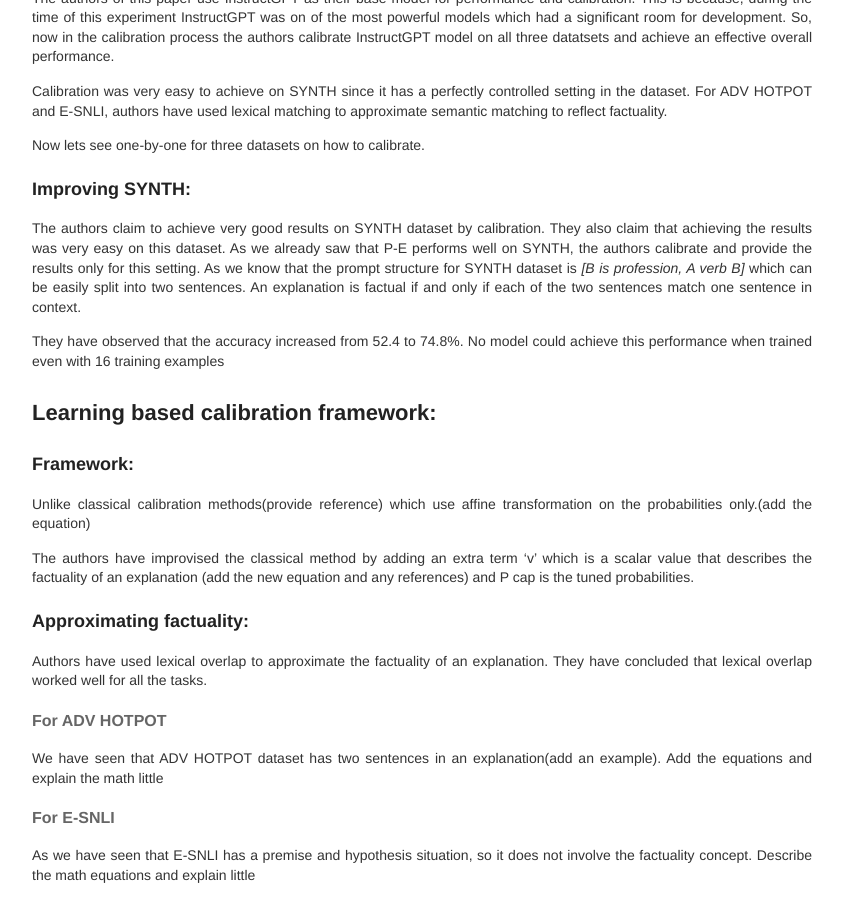
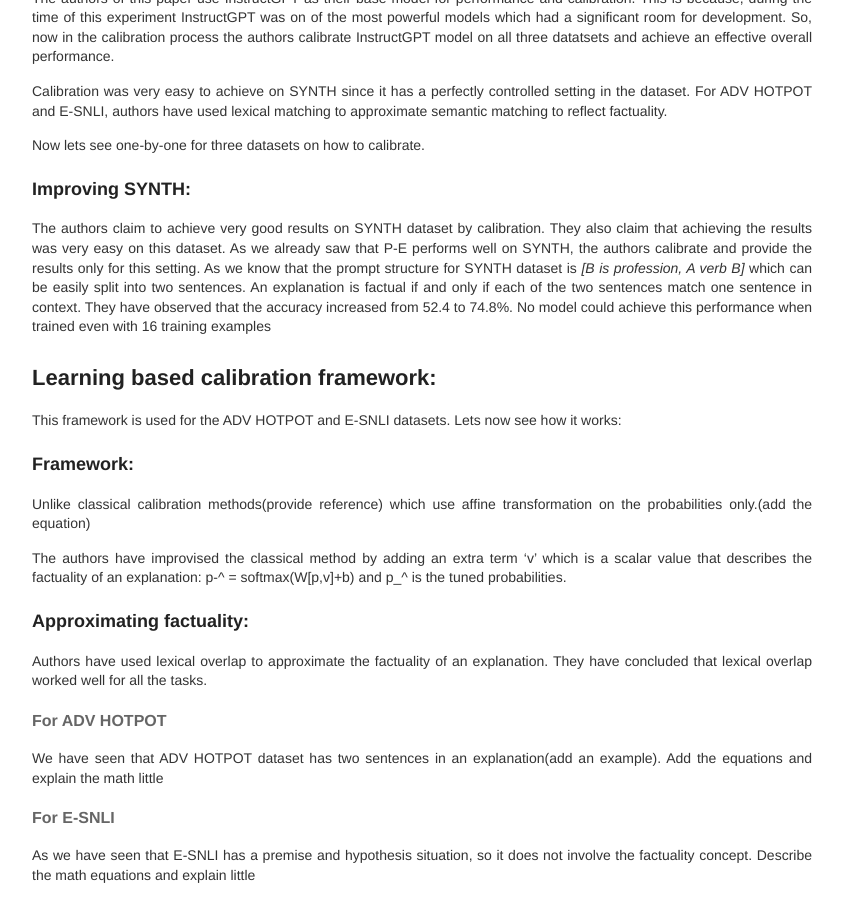
Before and after one commit to deepsthewarrior/deepsthewarrior.github.io, a Jekyll site: the page built from _posts/2023-2-14-Seminar-Report.md, in a window 1280 px wide and 900 px high, scrolled down 5108 px. Shown: the whole window, without its empty margins (218-1061 px from the left). Built offline with Jekyll 4.4.1, drawn with Linux system fonts in a browser that asks for light colours.

Commit message:
final changes

```diff
--- a/_posts/2023-2-14-Seminar-Report.md
+++ b/_posts/2023-2-14-Seminar-Report.md
@@ -138,16 +138,15 @@ Now lets see one-by-one for three datasets on how to calibrate.
 ### Improving SYNTH:
 The authors claim to achieve very good results on SYNTH dataset by calibration. They also claim that achieving the results was very easy on this dataset.
 As we already saw that P-E performs well on SYNTH, the authors calibrate and provide the results only for this setting.
-As we know that the prompt structure for SYNTH dataset is *[B is profession, A verb B]* which can be easily split into two sentences. An explanation is factual if and only if each of the two sentences match one sentence in context.
-
-They have observed that the accuracy increased from 52.4 to 74.8%. No model could achieve this performance when trained even with 16 training examples
+As we know that the prompt structure for SYNTH dataset is *[B is profession, A verb B]* which can be easily split into two sentences. An explanation is factual if and only if each of the two sentences match one sentence in context. They have observed that the accuracy increased from 52.4 to 74.8%. No model could achieve this performance when trained even with 16 training examples
 
 ## Learning based calibration framework:
+This framework is used for the ADV HOTPOT and E-SNLI datasets. Lets now see how it works:
+
 ### Framework:
 Unlike classical calibration methods(provide reference) which use affine transformation on the probabilities only.(add the equation)
 
-The authors have improvised the classical method by adding an extra term 'v' which is a scalar value that describes the factuality of an explanation
-(add the new equation and any references) and P cap is the tuned probabilities.
+The authors have improvised the classical method by adding an extra term 'v' which is a scalar value that describes the factuality of an explanation: p-^ = softmax(W[p,v]+b) and p_^ is the tuned probabilities.
 
 
 ### Approximating factuality:
```
